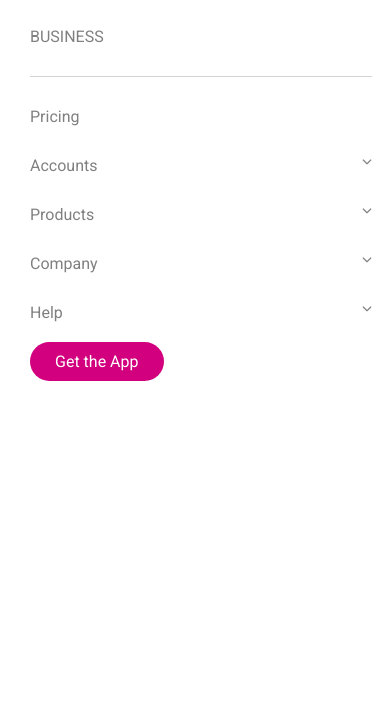
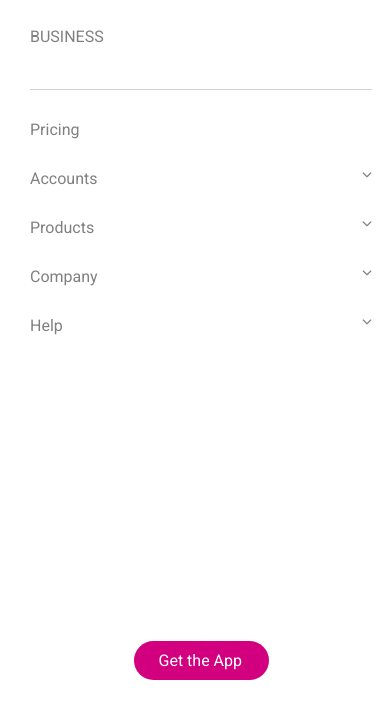
Before and after one commit to francescoferruccio/js-html-css-revolut, a plain HTML site: page bonus/index.html in a window 390 px wide. Both pictures are taken after a click on the icon 336 px from the left and 50 px from the top of the page. Shown: the part 122-840 px from the top of the page. Drawn offline with nearby package versions, Linux system fonts and the light colour scheme.

Commit message:
finito stile hamburger menu

```diff
--- a/bonus/css/style.css
+++ b/bonus/css/style.css
@@ -25,6 +25,10 @@ li {
   list-style: none;
   margin: 0 20px;
   position: relative;
+}
+
+li:hover {
+  cursor: pointer;
 }
 
 a {
@@ -65,6 +69,7 @@ a:hover {
 
 .btnGet {
   background-color: #d2007e;
+  width: 135px;
   border-radius: 30px;
   padding: 10px 25px;
   color: #fff;
@@ -150,11 +155,16 @@ a:hover {
 
 .hamburgerTop {
   width: 95%;
+  height: 15%;
   border-bottom: 1px solid lightgrey;
 }
 
 .hamburgerBottom {
   width: 95%;
+  height: 70%;
+  display: flex;
+  flex-direction: column;
+  justify-content: space-between;
 }
 
 .fa-chevron-down {
@@ -176,6 +186,10 @@ li:hover .fa-chevron-down {
   justify-content: space-between;
 }
 
+.hamburgerMenu .btnGet {
+  align-self: center;
+}
+
 @media screen and (max-width: 1080px) {
   header {
     height: 100px;
```
